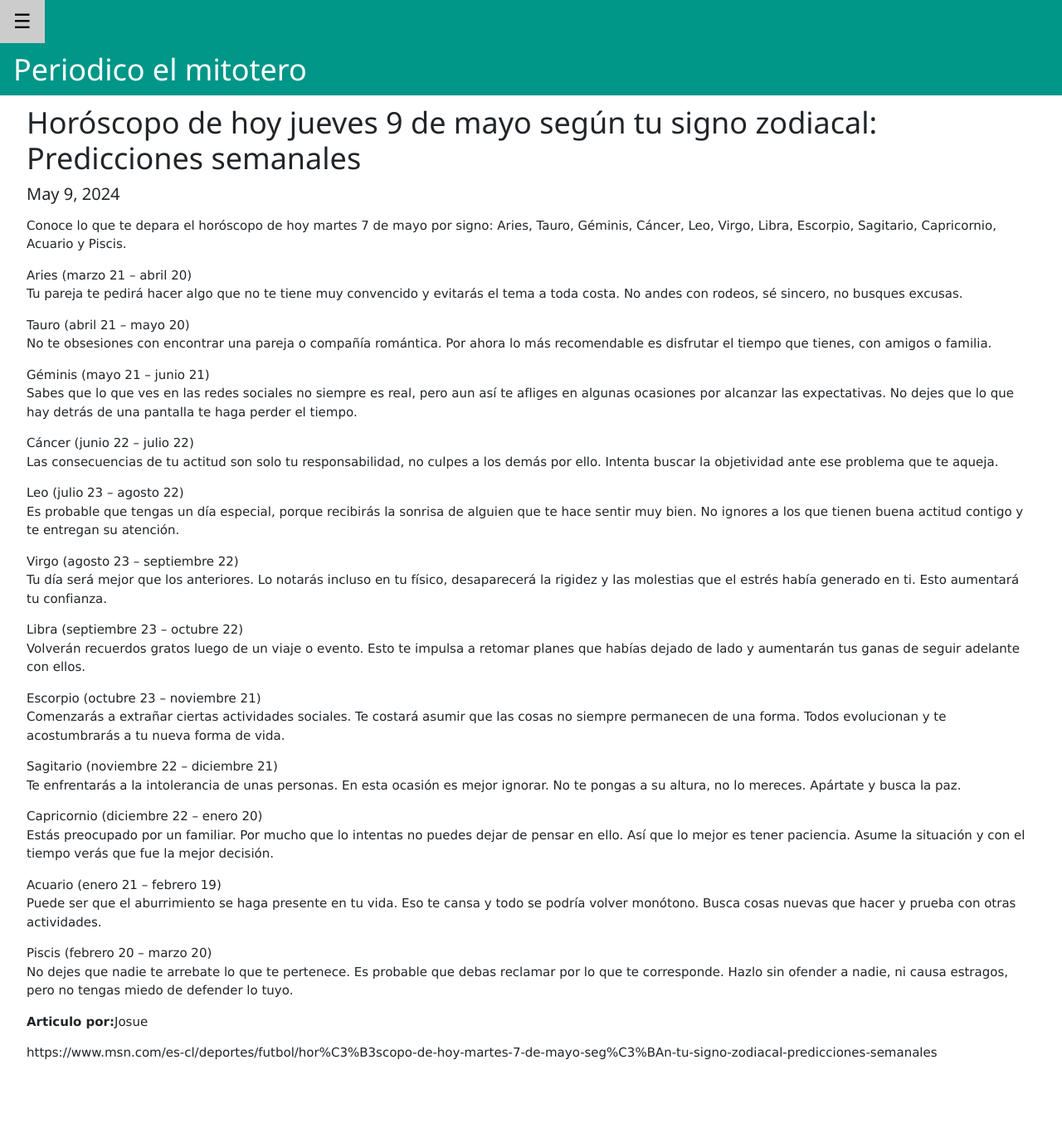
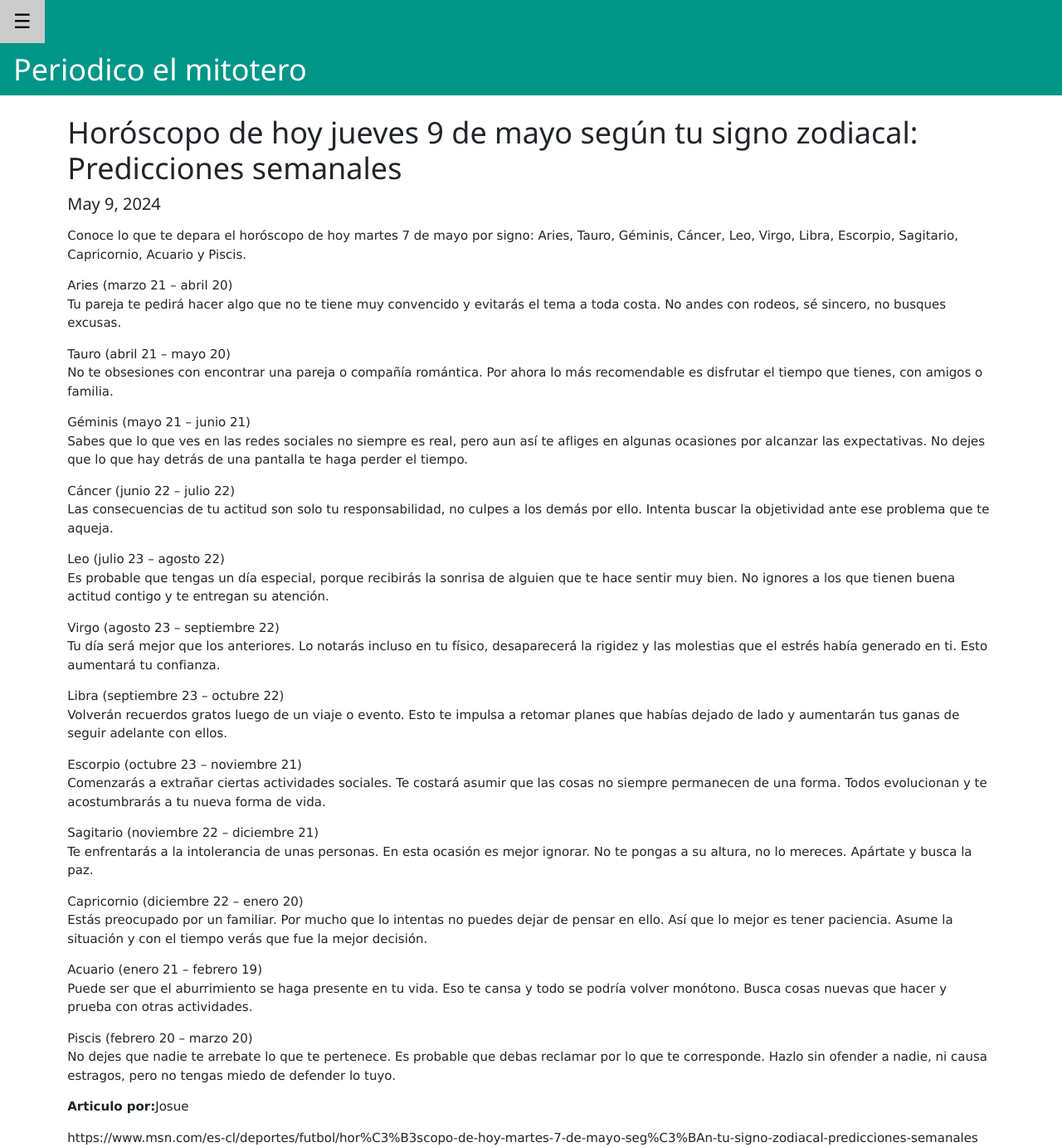
Before and after one commit to Josuesinni/ProyectoLI, a Django app: page / in a window 1280 px wide. Shown: the whole page at 83% size. Before the commit the page ends 1278 px from the top, so only its background shows below. Run offline with Django 5.2, Linux system fonts and the light colour scheme; data comes from the database, SQL or seed files in the repository; both versions use the stored data as it was after the commit.

Commit message:
Proyecto Lenguajes de Interfaz V2.1

```diff
--- a/noticias/templates/home/index.html
+++ b/noticias/templates/home/index.html
@@ -2,7 +2,7 @@
 {% block cuerpo %}
 
     {% for n in noticias %}
-        <div class="w3-container">
+        <div class="container mt-4">
         <h1>{{ n.titulo }}</h1>
         <h4> {{ n.fecha }}</h4>
         <p>{{ n.descripcion|linebreaks }}</p>
--- a/noticias/views.py
+++ b/noticias/views.py
@@ -222,7 +222,7 @@ class NoticiaEdit(View):
         form = NoticiaForm(request.POST, instance=noticia)
         if form.is_valid():
             form.save()
-            return redirect('reporteros')
+            return redirect('noticia')
         cdx = {
             'titulo': 'Error al editar Noticia',
             'form': form
```
Also changed, not shown: db.sqlite3.
